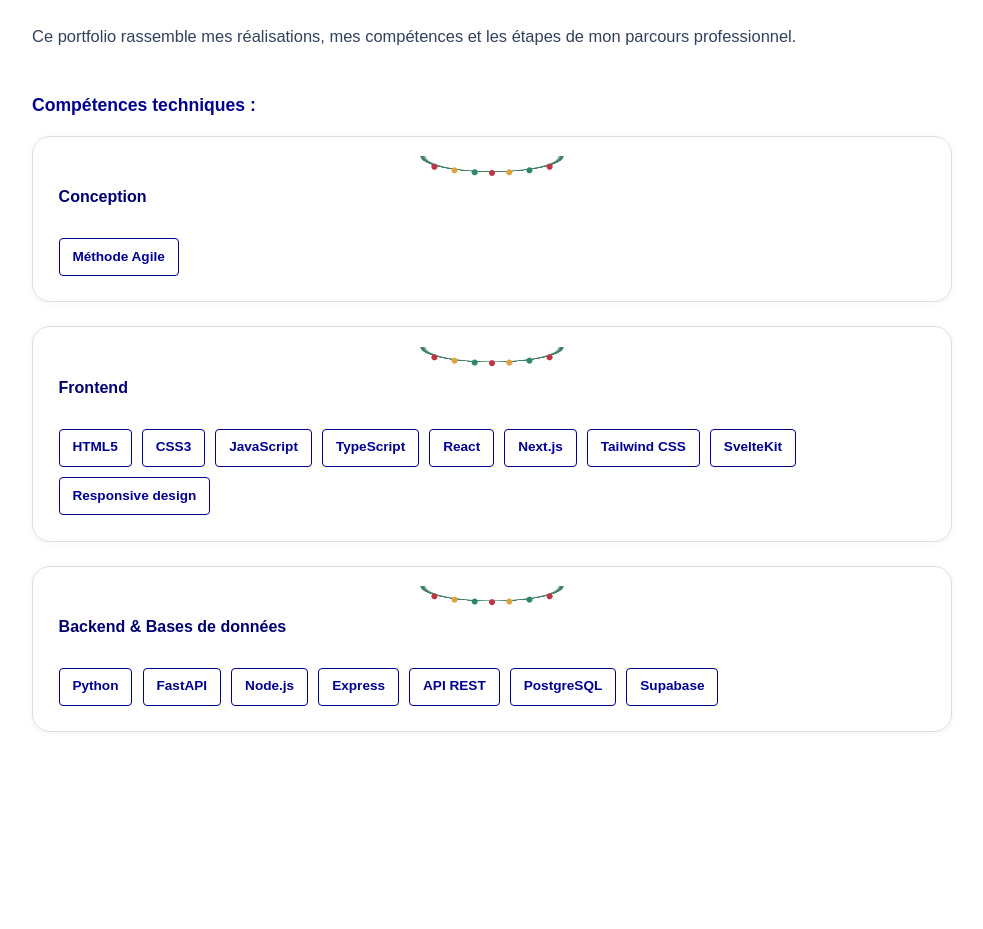
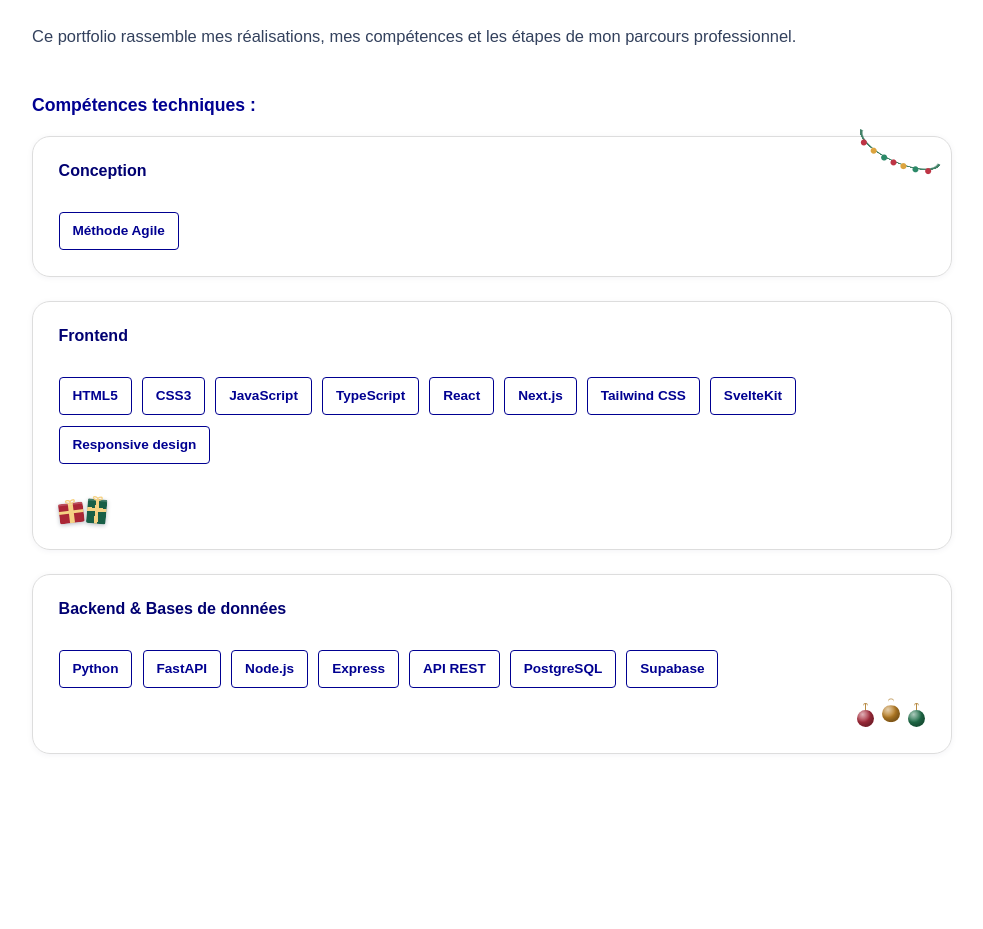
Before and after one commit to sebastien-duhaillier/portfolio, a plain HTML site: page index.html in a window 1280 px wide. Shown: the part 1501-2430 px from the top of the page, without its empty margins (148-1131 px from the left). Drawn offline with Linux system fonts and the light colour scheme.

Commit message:
feat: varier les décors des cartes de compétences

```diff
--- a/css/noel.css
+++ b/css/noel.css
@@ -232,7 +232,8 @@
 }
 
 .theme-noel :is(#about, #portfolio, #contact) .section-title::before,
-.theme-noel :is(.cv-card, .skill-group) > :first-child::before {
+.theme-noel .cv-card > :first-child::before,
+.theme-noel .skill-group-conception::after {
   display: block;
   width: min(9rem, 65%);
   height: 1.35rem;
@@ -250,8 +251,68 @@
   pointer-events: none;
 }
 
-.theme-noel :is(.cv-card, .skill-group) > :first-child::before {
+.theme-noel .cv-card > :first-child::before {
   margin-block: -.4rem .65rem;
+}
+
+.theme-noel .skill-group-conception {
+  position: relative;
+}
+
+.theme-noel .skill-group-conception::after {
+  position: absolute;
+  inset-inline-end: .7rem;
+  inset-block-start: .6rem;
+  width: min(5.5rem, 32%);
+  margin: 0;
+  transform: rotate(24deg);
+}
+
+.skills-noel-decor { display: none; }
+
+.theme-noel .skills-noel-decor {
+  display: flex;
+  align-items: end;
+  gap: .35rem;
+  margin-top: auto;
+  padding-top: .35rem;
+  pointer-events: none;
+}
+
+.theme-noel .skills-noel-decor.noel-cadeaux {
+  align-self: flex-start;
+  transform: scale(.65);
+  transform-origin: bottom left;
+}
+
+.theme-noel .skills-noel-boules {
+  align-self: flex-end;
+  gap: .5rem;
+}
+
+.skills-noel-boules span {
+  --boule: #a72d3d;
+  position: relative;
+  width: 1.1rem;
+  height: 1.1rem;
+  border-radius: 50%;
+  background: radial-gradient(circle at 33% 26%, #ffffffa0, transparent 47%), var(--boule);
+  box-shadow: inset -.15rem -.18rem .28rem #0005;
+}
+
+.skills-noel-boules span:nth-child(2) { --boule: #b77d24; transform: translateY(-.3rem); }
+.skills-noel-boules span:nth-child(3) { --boule: #21704b; }
+
+.skills-noel-boules span::before {
+  position: absolute;
+  bottom: 96%;
+  left: 34%;
+  width: 32%;
+  height: .46rem;
+  border-top: 1px solid #b78a42;
+  border-radius: 60% 60% 1px 1px;
+  background: linear-gradient(90deg, transparent 43%, #b78a42 43% 57%, transparent 57%);
+  content: '';
 }
 
 @keyframes noel-passage {
--- a/index.html
+++ b/index.html
@@ -9,7 +9,7 @@
     <meta property="og:description" content="Projets full stack, outils métier et parcours de développeur web et webmestre.">
     <meta property="og:type" content="website">
     <link rel="stylesheet" href="css/style.css?v=13">
-    <link rel="stylesheet" href="css/noel.css?v=4">
+    <link rel="stylesheet" href="css/noel.css?v=5">
     <link href="https://cdnjs.cloudflare.com/ajax/libs/font-awesome/6.0.0/css/all.min.css" rel="stylesheet">
 </head>
 <body class="theme-noel">
@@ -94,7 +94,7 @@
                     <div class="skills">
                         <h3>Compétences techniques :</h3>
                         <div class="skills-grid skills-grid-3col">
-                            <div class="skill-group">
+                            <div class="skill-group skill-group-conception">
                                 <h4>Conception</h4>
                                 <div class="skill-list">
                                     <span class="skill-badge">Méthode Agile</span>
@@ -114,6 +114,7 @@
                                     <span class="skill-badge">SvelteKit</span>
                                     <span class="skill-badge">Responsive design</span>
                                 </div>
+                                <div class="noel-cadeaux skills-noel-decor" aria-hidden="true"><span></span><span></span></div>
                             </div>
 
                             <div class="skill-group">
@@ -127,6 +128,7 @@
                                     <span class="skill-badge">PostgreSQL</span>
                                     <span class="skill-badge">Supabase</span>
                                 </div>
+                                <div class="skills-noel-boules skills-noel-decor" aria-hidden="true"><span></span><span></span><span></span></div>
                             </div>
                         </div>
                     </div>
```
